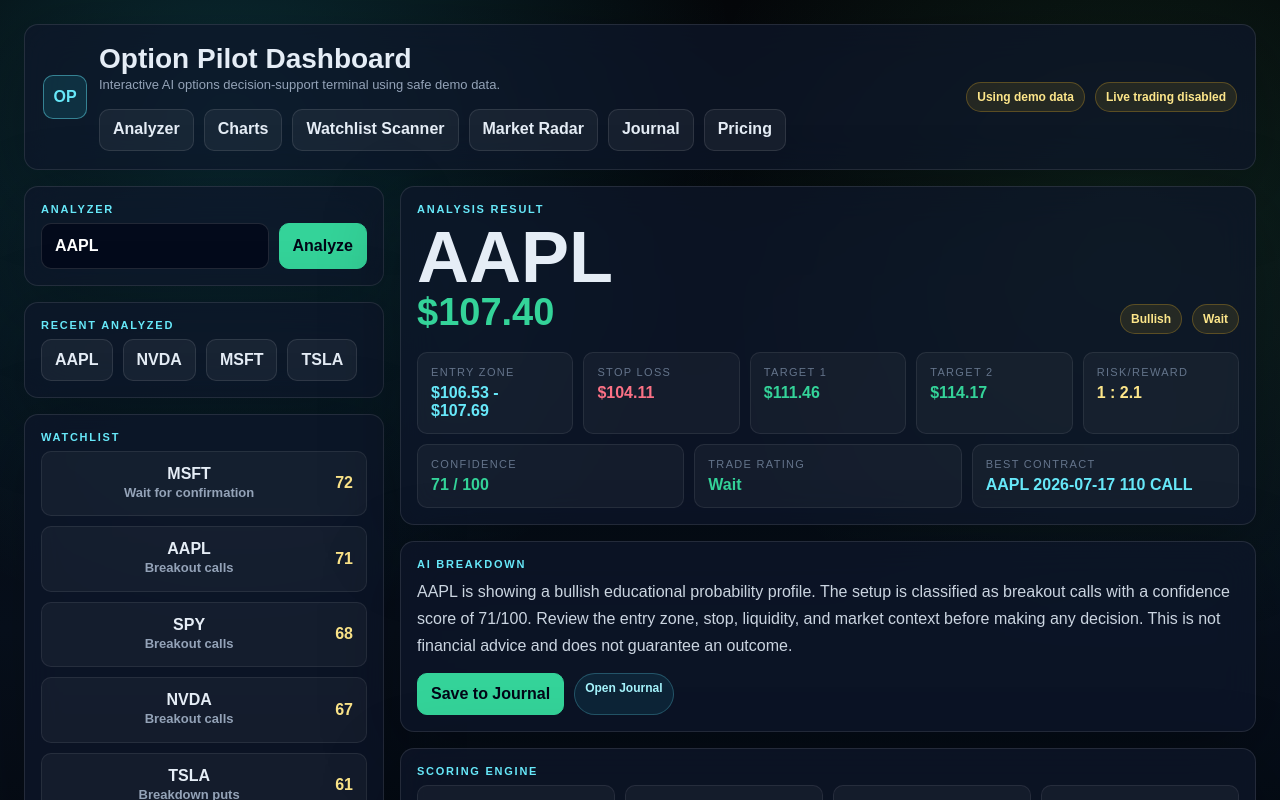
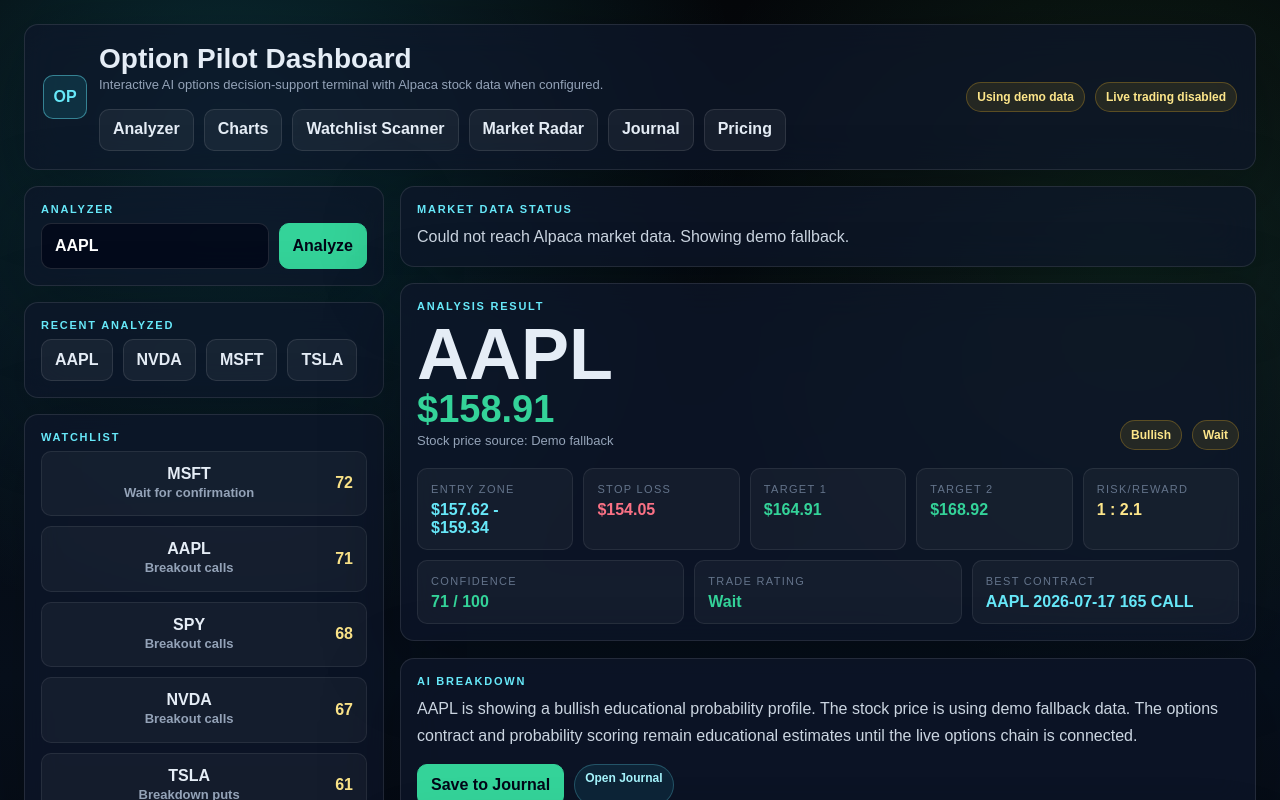
Before and after one commit to jerjoh87/OPTION-PILOT, a Next.js app: page / in a window 1280 px wide. Shown: the top 800 px of the page. Built offline with nearby package versions, Linux system fonts and the light colour scheme; no server answers.

Commit message:
connect analyzer to alpaca market data

```diff
--- a/app/page.tsx
+++ b/app/page.tsx
@@ -1,9 +1,10 @@
 "use client";
 
 import Link from "next/link";
-import { useMemo, useState } from "react";
+import { useEffect, useMemo, useState } from "react";
 
 type Direction = "Bullish" | "Bearish" | "Neutral";
+type MarketData = { ticker: string; price: number; dataMode: "live" | "demo"; provider: string; warning?: string; asOf?: string };
 
 type Analysis = {
   ticker: string;
@@ -21,6 +22,9 @@
   contract: string;
   premium: number;
   scores: Record<string, number>;
+  dataMode: "live" | "demo";
+  provider: string;
+  warning?: string;
 };
 
 function seed(ticker: string) {
@@ -31,10 +35,10 @@
   return `$${value.toFixed(2)}`;
 }
 
-function analyzeTicker(raw: string): Analysis {
+function analyzeTicker(raw: string, market?: MarketData | null): Analysis {
   const ticker = (raw || "AAPL").toUpperCase().replace(/[^A-Z]/g, "").slice(0, 5) || "AAPL";
   const s = seed(ticker);
-  const price = 80 + (s % 260) + (s % 17) / 10;
+  const price = market?.price ?? 80 + (s % 260) + (s % 17) / 10;
   const trend = 48 + (s % 43);
   const momentum = 44 + ((s * 3) % 48);
   const volume = 42 + ((s * 7) % 50);
@@ -70,17 +74,33 @@
     rr,
     contract: `${ticker} 2026-07-17 ${strike} ${bullish ? "CALL" : "PUT"}`,
     premium: Math.max(.65, price * (.018 + (s % 8) / 1000)),
-    scores: { Trend: trend, Momentum: momentum, Volume: volume, "Support/Resistance": sr, Liquidity: liquidity, "IV Risk": ivRisk, "Spread Risk": spreadRisk, Final: confidence }
+    scores: { Trend: trend, Momentum: momentum, Volume: volume, "Support/Resistance": sr, Liquidity: liquidity, "IV Risk": ivRisk, "Spread Risk": spreadRisk, Final: confidence },
+    dataMode: market?.dataMode ?? "demo",
+    provider: market?.provider ?? "demo",
+    warning: market?.warning
   };
 }
 
 export default function Dashboard() {
   const [input, setInput] = useState("AAPL");
   const [ticker, setTicker] = useState("AAPL");
+  const [market, setMarket] = useState<MarketData | null>(null);
+  const [loadingMarket, setLoadingMarket] = useState(false);
   const [recent, setRecent] = useState(["AAPL", "NVDA", "MSFT", "TSLA"]);
   const [saved, setSaved] = useState(false);
-  const analysis = useMemo(() => analyzeTicker(ticker), [ticker]);
-  const watchlist = useMemo(() => ["NVDA", "MSFT", "SPY", "TSLA", ticker].map(analyzeTicker).sort((a, b) => b.confidence - a.confidence).slice(0, 5), [ticker]);
+  const analysis = useMemo(() => analyzeTicker(ticker, market), [ticker, market]);
+  const watchlist = useMemo(() => ["NVDA", "MSFT", "SPY", "TSLA", ticker].map((item) => analyzeTicker(item)).sort((a, b) => b.confidence - a.confidence).slice(0, 5), [ticker]);
+
+  useEffect(() => {
+    let cancelled = false;
+    setLoadingMarket(true);
+    fetch(`/api/market/${ticker}?timeframe=15m`, { cache: "no-store" })
+      .then((response) => response.json())
+      .then((data: MarketData) => { if (!cancelled) setMarket(data); })
+      .catch(() => { if (!cancelled) setMarket(null); })
+      .finally(() => { if (!cancelled) setLoadingMarket(false); });
+    return () => { cancelled = true; };
+  }, [ticker]);
 
   function run(next = input) {
     const clean = next.toUpperCase().replace(/[^A-Z]/g, "").slice(0, 5) || "AAPL";
@@ -100,8 +120,8 @@
     <main className="page">
       <div className="shell">
         <header className="header">
-          <div className="brand"><div className="logo">OP</div><div><h1>Option Pilot Dashboard</h1><p className="subtle">Interactive AI options decision-support terminal using safe demo data.</p><nav className="nav"><Link href="/">Analyzer</Link><Link href="/charts">Charts</Link><Link href="/watchlist">Watchlist Scanner</Link><Link href="/market-radar">Market Radar</Link><Link href="/journal">Journal</Link><Link href="/pricing">Pricing</Link></nav></div></div>
-          <div className="badges"><span className="badge">Using demo data</span><span className="badge">Live trading disabled</span></div>
+          <div className="brand"><div className="logo">OP</div><div><h1>Option Pilot Dashboard</h1><p className="subtle">Interactive AI options decision-support terminal with Alpaca stock data when configured.</p><nav className="nav"><Link href="/">Analyzer</Link><Link href="/charts">Charts</Link><Link href="/watchlist">Watchlist Scanner</Link><Link href="/market-radar">Market Radar</Link><Link href="/journal">Journal</Link><Link href="/pricing">Pricing</Link></nav></div></div>
+          <div className="badges"><span className="badge">{loadingMarket ? "Checking market data" : analysis.dataMode === "live" ? "Live Alpaca data" : "Using demo data"}</span><span className="badge">Live trading disabled</span></div>
         </header>
         <div className="main">
           <aside className="sidebar">
@@ -110,8 +130,9 @@
             <section className="card"><div className="kicker">Watchlist</div><div className="contracts">{watchlist.map((item) => <button className="contract" key={item.ticker} onClick={() => run(item.ticker)}><span><strong>{item.ticker}</strong><p className="subtle">{item.setup}</p></span><strong className={item.confidence >= 75 ? "green" : "amber"}>{item.confidence}</strong></button>)}</div></section>
           </aside>
           <section className="content">
-            <section className="panel"><div className="kicker">Analysis result</div><div className="row" style={{alignItems:"end",justifyContent:"space-between"}}><div><div className="ticker">{analysis.ticker}</div><div className="price">{money(analysis.price)}</div></div><div className="badges"><span className="badge">{analysis.direction}</span><span className="badge">{analysis.rating}</span></div></div><div className="stats" style={{marginTop:18}}>{[["Entry Zone", `${money(analysis.entryLow)} - ${money(analysis.entryHigh)}`, "blue"],["Stop Loss", money(analysis.stop), "red"],["Target 1", money(analysis.target1), "green"],["Target 2", money(analysis.target2), "green"],["Risk/Reward", `1 : ${analysis.rr.toFixed(1)}`, "amber"],["Confidence", `${analysis.confidence} / 100`, "green"],["Trade Rating", analysis.rating, "green"],["Best Contract", analysis.contract, "blue"]].map(([label,value,tone]) => <div className="stat" key={label}><div className="label">{label}</div><div className={`value ${tone}`}>{value}</div></div>)}</div></section>
-            <section className="panel"><div className="kicker">AI breakdown</div><p className="explain">{analysis.ticker} is showing a {analysis.direction.toLowerCase()} educational probability profile. The setup is classified as {analysis.setup.toLowerCase()} with a confidence score of {analysis.confidence}/100. Review the entry zone, stop, liquidity, and market context before making any decision. This is not financial advice and does not guarantee an outcome.</p><div className="actions" style={{marginTop:14}}><button className="primary" onClick={saveIdea}>{saved ? "Saved" : "Save to Journal"}</button><Link className="pill" href="/journal">Open Journal</Link></div></section>
+            {analysis.warning ? <section className="panel"><div className="kicker">Market data status</div><p className="explain">{analysis.warning}</p></section> : null}
+            <section className="panel"><div className="kicker">Analysis result</div><div className="row" style={{alignItems:"end",justifyContent:"space-between"}}><div><div className="ticker">{analysis.ticker}</div><div className="price">{money(analysis.price)}</div><p className="subtle">Stock price source: {analysis.provider === "alpaca" ? "Alpaca market data" : "Demo fallback"}</p></div><div className="badges"><span className="badge">{analysis.direction}</span><span className="badge">{analysis.rating}</span></div></div><div className="stats" style={{marginTop:18}}>{[["Entry Zone", `${money(analysis.entryLow)} - ${money(analysis.entryHigh)}`, "blue"],["Stop Loss", money(analysis.stop), "red"],["Target 1", money(analysis.target1), "green"],["Target 2", money(analysis.target2), "green"],["Risk/Reward", `1 : ${analysis.rr.toFixed(1)}`, "amber"],["Confidence", `${analysis.confidence} / 100`, "green"],["Trade Rating", analysis.rating, "green"],["Best Contract", analysis.contract, "blue"]].map(([label,value,tone]) => <div className="stat" key={label}><div className="label">{label}</div><div className={`value ${tone}`}>{value}</div></div>)}</div></section>
+            <section className="panel"><div className="kicker">AI breakdown</div><p className="explain">{analysis.ticker} is showing a {analysis.direction.toLowerCase()} educational probability profile. The stock price is {analysis.dataMode === "live" ? "coming from Alpaca market data" : "using demo fallback data"}. The options contract and probability scoring remain educational estimates until the live options chain is connected.</p><div className="actions" style={{marginTop:14}}><button className="primary" onClick={saveIdea}>{saved ? "Saved" : "Save to Journal"}</button><Link className="pill" href="/journal">Open Journal</Link></div></section>
             <section className="panel"><div className="kicker">Scoring engine</div><div className="scoreGrid">{Object.entries(analysis.scores).map(([label,value]) => <div className="metric" key={label}><div className="label">{label}</div><div className="value">{value}</div><div className="bar"><div className="fill" style={{width:`${value}%`}} /></div></div>)}</div></section>
             <section className="panel"><div className="kicker">Recommended contract</div><div className="contract"><div><h3>{analysis.contract}</h3><p className="subtle">Estimated premium {money(analysis.premium)} · demo delta {(analysis.direction === "Bearish" ? -0.48 : 0.52).toFixed(2)} · OI {(12000 + seed(analysis.ticker) * 32).toLocaleString()}</p></div><strong className="green">{money(analysis.premium)}</strong></div></section>
           </section>
```
